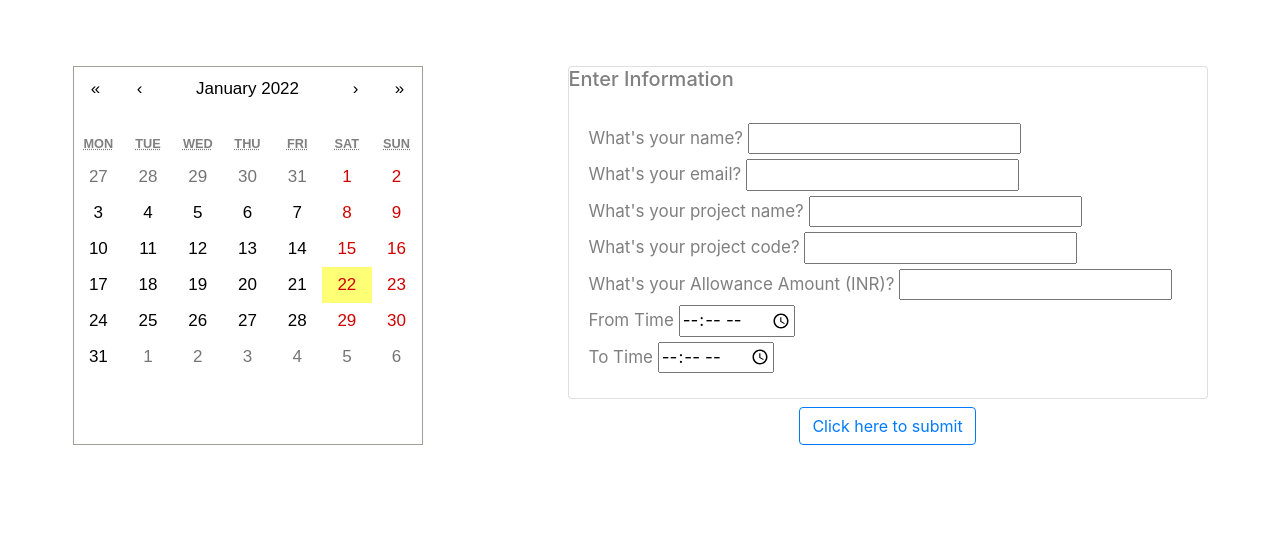
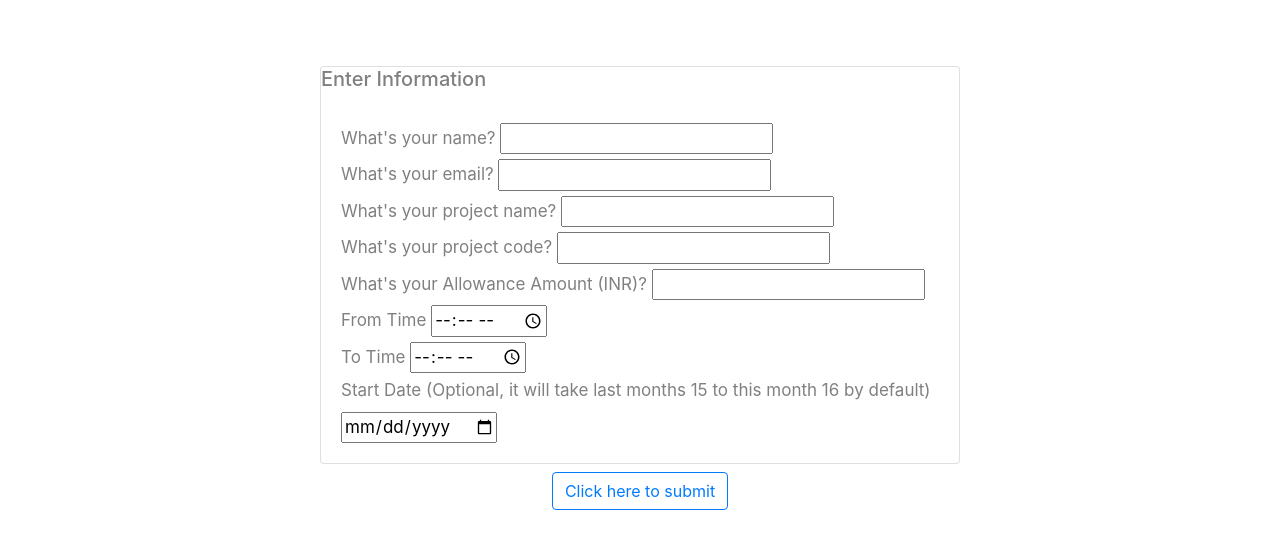
Before and after one commit to AdarshPawar29/shift-allowance, a React (Create React App) app: page / in a window 1280 px wide. Shown: the top 548 px of the page. Built offline with nearby package versions, Linux system fonts and the light colour scheme.

Commit message:
remove calender and setup date picker

```diff
--- a/src/components/CalendarDatePicker.js
+++ b/src/components/CalendarDatePicker.js
@@ -1,37 +1,12 @@
 import React, { useState, useEffect } from "react";
-import Calendar from "react-calendar";
 import "react-calendar/dist/Calendar.css";
 import { getWeekdaysInMonth } from "../utility/findWeekdayDates";
 import InformationInput from "./InformationInput";
 import SelectedDates from "./SelectedDates";
-import { isWeekday } from "../utility/findWeekdayDates";
 
 function CalendarDatePicker() {
-  const [weekDays, setWeekDays] = useState(getWeekdaysInMonth());
+  const [weekDays, setWeekDays] = useState({});
   const [info, setInfo] = useState(null);
-
-  const onChange = (event) => {
-    const selectedDate = event.getDate();
-    if (weekDays.findIndex((item) => item.date === selectedDate) >= 0) {
-      alert("Date already selected in table!!");
-    } else if (
-      !isWeekday(event.getFullYear(), event.getMonth(), selectedDate)
-    ) {
-      alert(
-        "It's weekend => {No work: so can't pay;( we want you to enjoy:) }"
-      );
-    } else {
-      const updatedDays = [
-        {
-          date: selectedDate,
-          month: event.getMonth() + 1,
-          year: event.getFullYear(),
-        },
-        ...weekDays,
-      ];
-      setWeekDays(updatedDays);
-    }
-  };
 
   const removeDateFromTable = (date) => {
     const updatedDays = weekDays.filter(function (obj) {
@@ -47,8 +22,10 @@ function CalendarDatePicker() {
   return (
     <div>
       <div className="calender-and-input">
-        <Calendar onChange={onChange} />
-        <InformationInput getInfo={getInfo} />
+        <InformationInput
+          getInfo={getInfo}
+          handleSubmit={() => setWeekDays(getWeekdaysInMonth())}
+        />
       </div>
       {info && (
         <SelectedDates
--- a/src/components/InformationInput.js
+++ b/src/components/InformationInput.js
@@ -2,7 +2,7 @@ import React, { useState } from "react";
 
 import { Card, Button } from "react-bootstrap";
 
-function InformationInput({ getInfo }) {
+function InformationInput({ getInfo, handleSubmit }) {
   const [value, setValue] = useState({
     name: "",
     email: "",
@@ -11,8 +11,10 @@ function InformationInput({ getInfo }) {
     allowanceAmount: "",
     fromTime: "",
     toTime: "",
+    startDate: "",
   });
-  const handleSubmit = () => {
+  const handleSubmitBtn = () => {
+    handleSubmit();
     getInfo(value);
   };
   return (
@@ -77,9 +79,25 @@ function InformationInput({ getInfo }) {
             autoComplete="on"
             type={"time"}
           />
+          <label>
+            Start Date (Optional, it will take last months 15 to this month 16
+            by default){" "}
+          </label>{" "}
+          <input
+            id="startDate"
+            onChange={(e) => {
+              setValue({ ...value, startDate: e.target.value });
+            }}
+            autoComplete="on"
+            type={"date"}
+          />
         </Card.Body>
       </Card>
-      <Button variant="outline-primary" className="mt-2" onClick={handleSubmit}>
+      <Button
+        variant="outline-primary"
+        className="mt-2"
+        onClick={handleSubmitBtn}
+      >
         Click here to submit
       </Button>
     </div>
--- a/src/utility/findWeekdayDates.js
+++ b/src/utility/findWeekdayDates.js
@@ -11,7 +11,43 @@ export function getWeekdaysInMonth() {
   // all the dates from 15 to 16 formate
   const d = new Date();
   const weekdays = [];
-  if (d.getDate() < 15) {
+  let selectedDate = document.getElementById("startDate");
+
+  selectedDate = selectedDate ? new Date(selectedDate.value) : false;
+
+  if (!isNaN(selectedDate.getTime())) {
+    if (selectedDate.getDate() < 15) {
+      const month = selectedDate.getMonth() - 1;
+      const year = selectedDate.getFullYear();
+      let days = daysInMonth(month, year);
+      for (let i = 15; i <= days; i++) {
+        if (isWeekday(year, month, i)) {
+          weekdays.push({ date: i, month: month + 1, year });
+        }
+      }
+      for (let i = 1; i <= 16; i++) {
+        if (isWeekday(year, month + 1, i)) {
+          weekdays.push({ date: i, month: month + 1 + 1, year });
+        }
+      }
+    }
+    if (selectedDate.getDate() >= 15) {
+      let month = selectedDate.getMonth();
+      const year = selectedDate.getFullYear();
+      let days = daysInMonth(month, year);
+      for (let i = 15; i <= days; i++) {
+        if (isWeekday(year, month, i)) {
+          weekdays.push({ date: i, month: month + 1, year });
+        }
+      }
+      month = d.getMonth() + 1;
+      for (let i = 1; i <= 16; i++) {
+        if (isWeekday(year, month, i)) {
+          weekdays.push({ date: i, month: month + 1, year });
+        }
+      }
+    }
+  } else {
     const month = d.getMonth() - 1;
     const year = d.getFullYear();
     let days = daysInMonth(month, year);
@@ -20,27 +56,9 @@ export function getWeekdaysInMonth() {
         weekdays.push({ date: i, month: month + 1, year });
       }
     }
-    days = daysInMonth(month + 1, year);
     for (let i = 1; i <= 16; i++) {
       if (isWeekday(year, month + 1, i)) {
         weekdays.push({ date: i, month: month + 1 + 1, year });
-      }
-    }
-  }
-  if (d.getDate() >= 15) {
-    let month = d.getMonth();
-    const year = d.getFullYear();
-    let days = daysInMonth(month, year);
-    for (let i = 15; i <= days; i++) {
-      if (isWeekday(year, month, i)) {
-        weekdays.push({ date: i, month: month + 1, year });
-      }
-    }
-    month = d.getMonth() + 1;
-    days = daysInMonth(month, year);
-    for (let i = 1; i <= 16; i++) {
-      if (isWeekday(year, month, i)) {
-        weekdays.push({ date: i, month: month + 1, year });
       }
     }
   }
```
